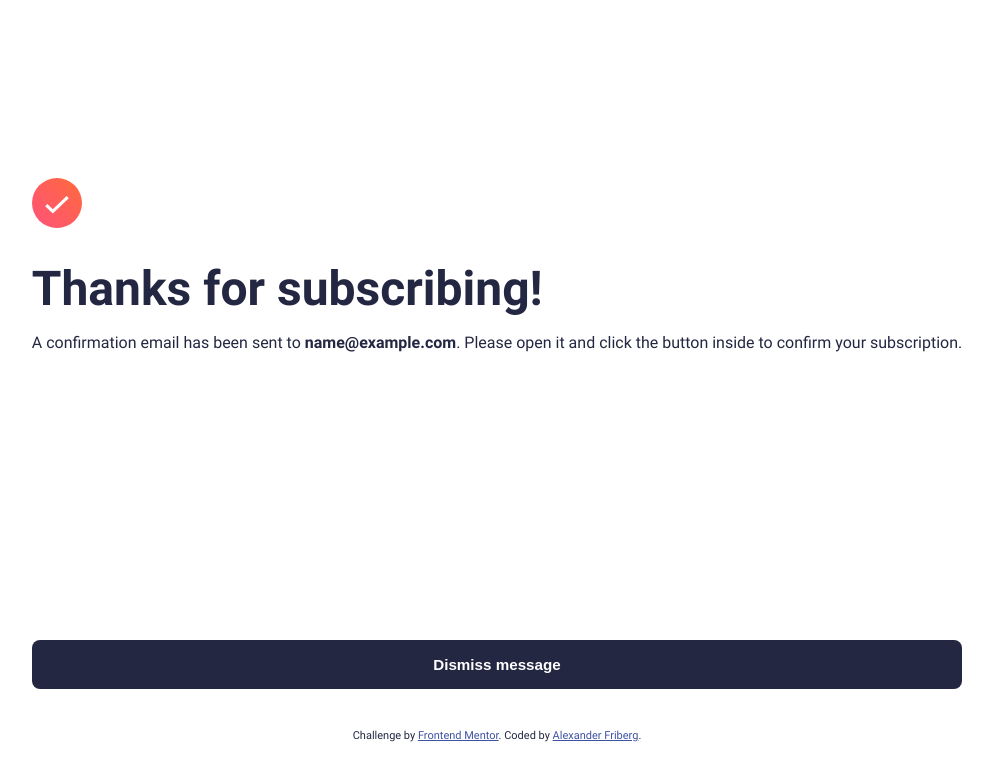
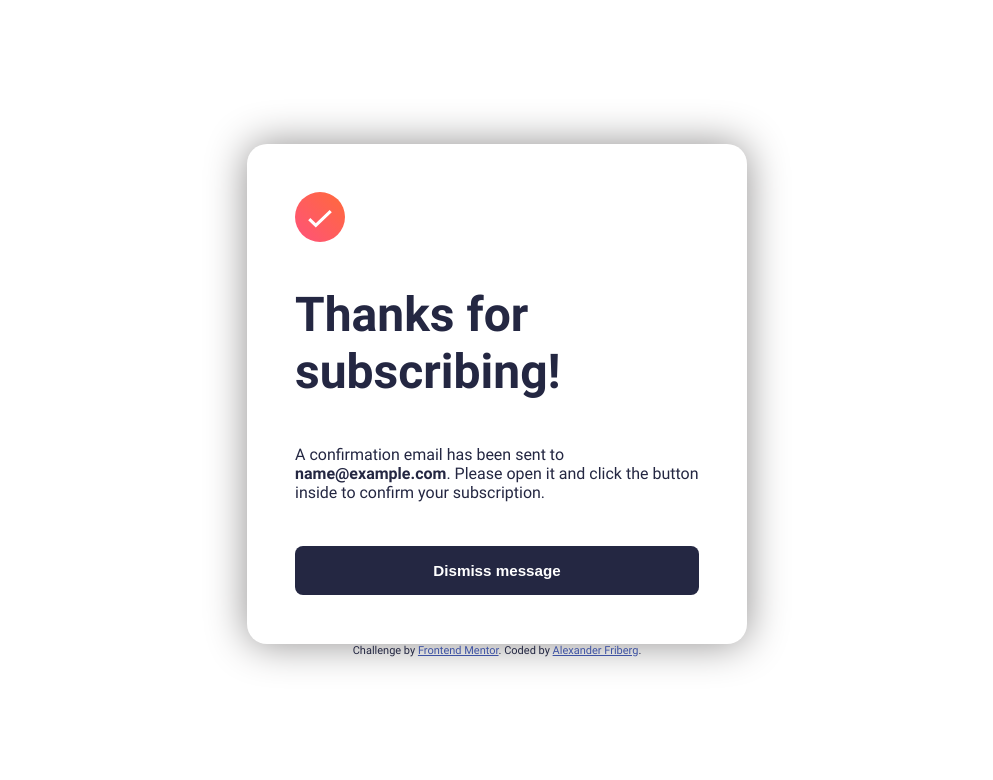
Before and after one commit to Alxlol/newsletter-sign-up, a plain HTML site: page index.html in a window 1280 px wide. Both pictures are taken after typing "name@example.com" into the empty fields and a click on the button "Subscribe to monthly newsletter". Shown: the whole page, without its empty margins (143-1136 px from the left). Drawn offline with Linux system fonts and the light colour scheme.

Commit message:
Changes to the success state

```diff
--- a/script.js
+++ b/script.js
@@ -30,7 +30,6 @@ function displayErrorMessage() {
 }
 
 function displaySuccessMessage(emailId) {
-  console.log("SUCCESS" + emailId.value);
   defaultState.style.display = "none";
   document.getElementById("success-state").style.display = "flex";
   document.getElementById("email-display").innerHTML = emailId.value;
--- a/style.css
+++ b/style.css
@@ -112,7 +112,7 @@ form {
   box-shadow: 0 10px 20px rgb(255, 132, 246, 1);
 }
 
-/* MediaQuery */
+/* MediaQuery default-state */
 @media (min-width: 600px) {
   body {
     display: flex;
@@ -161,3 +161,27 @@ form {
 .p-bottom {
   margin-top: 17rem;
 }
+
+/* MediaQuery success-state */
+@media (min-width: 600px) {
+  #success-state {
+    box-shadow: 0 0 40px rgb(144, 142, 142);
+    border-radius: 20px;
+    width: 500px;
+    height: 500px;
+    padding: 1.5rem;
+  }
+
+  .success--img {
+    margin: 0;
+  }
+
+  #success-state .content {
+    margin: 0;
+    justify-content: space-between;
+  }
+
+  .p-bottom {
+    margin: 0;
+  }
+}
```
